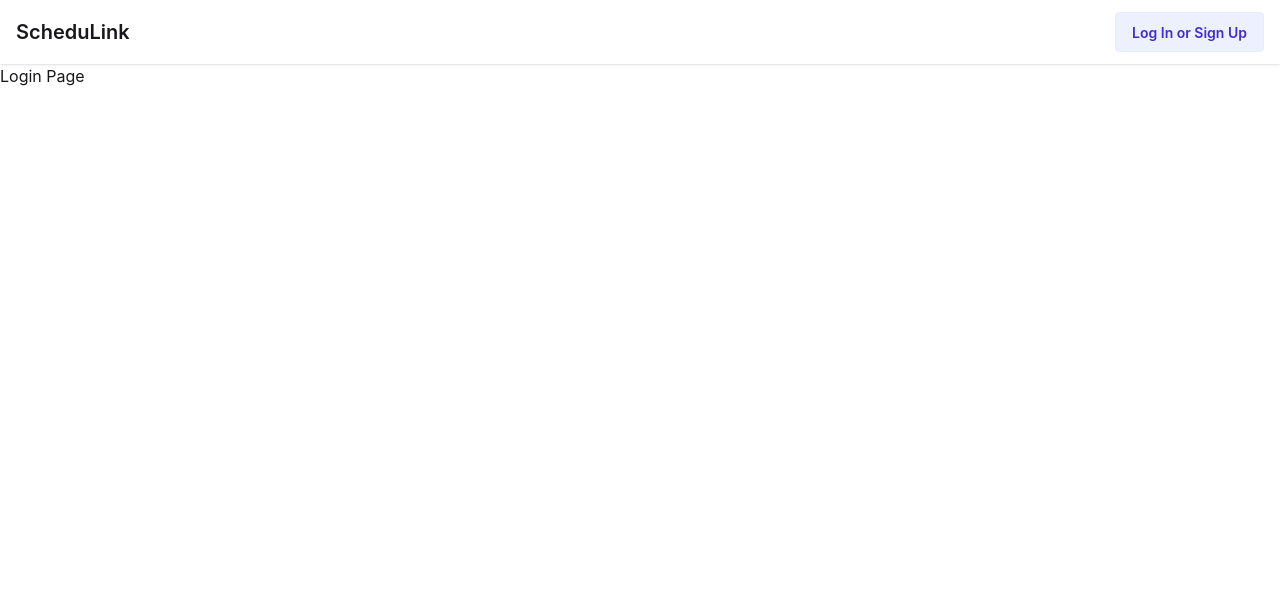
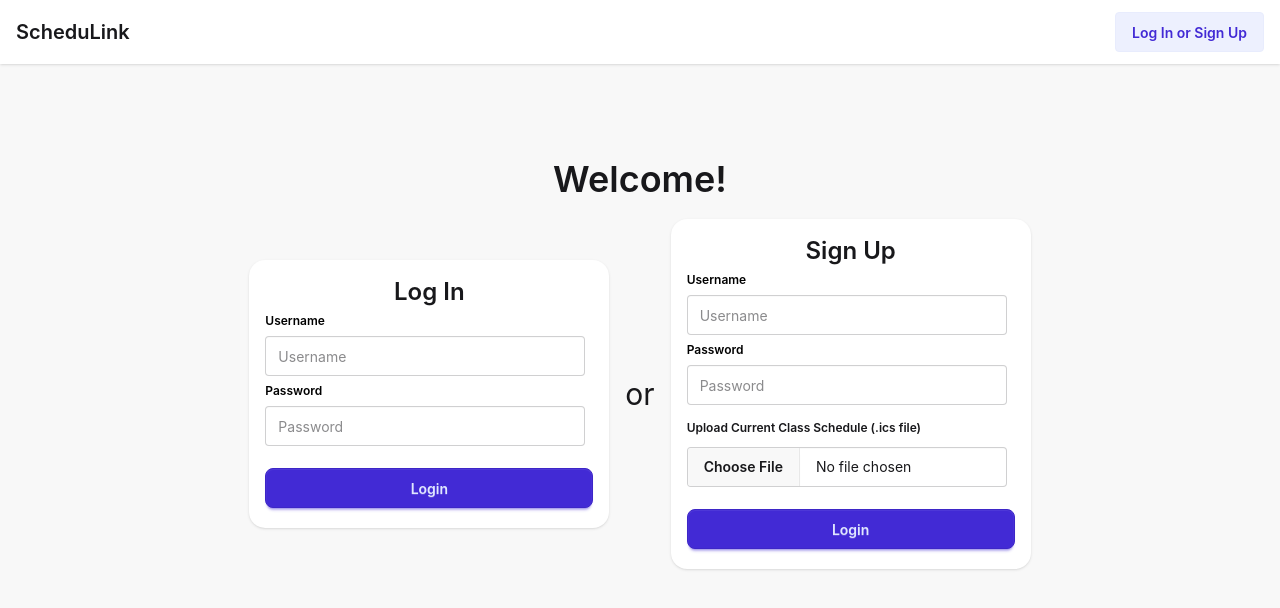
Before and after one commit to Lance-Tan/Schedule-Sharer, an Angular app in the folder ScheduLink-FrontEnd/: page /login in a window 1280 px wide. Shown: the top 608 px of the page. Built offline with nearby package versions, Linux system fonts and the light colour scheme.

Commit message:
login/signup page ui

```diff
--- /dev/null
+++ b/ScheduLink-FrontEnd/src/app/components/login-form.component.ts
@@ -0,0 +1,23 @@
+import { Component, Input } from '@angular/core';
+import { CommonModule } from '@angular/common';
+import { RouterLink } from '@angular/router';
+
+@Component({
+  selector: 'app-login-form',
+    imports: [CommonModule, RouterLink],
+  template: `
+    <form class="fieldset">
+        <label class="label font-semibold text-black">Username</label>
+        <input type="email" class="input" placeholder="Username" />
+
+        <label class="label font-semibold text-black">Password</label>
+        <input type="password" class="input" placeholder="Password" />
+
+        <button class="btn btn-primary mt-4 rounded-lg">Login</button>
+    </form>
+  `,
+  styles: '',
+})
+
+export class LoginForm {
+}
--- /dev/null
+++ b/ScheduLink-FrontEnd/src/app/components/signup-form.component.ts
@@ -0,0 +1,26 @@
+import { Component, Input } from '@angular/core';
+import { CommonModule } from '@angular/common';
+import { RouterLink } from '@angular/router';
+
+@Component({
+  selector: 'app-signup-form',
+    imports: [CommonModule, RouterLink],
+    template: `
+    <form class="fieldset">
+        <label class="label font-semibold text-black">Username</label>
+        <input type="email" class="input" placeholder="Username" />
+
+        <label class="label font-semibold text-black">Password</label>
+        <input type="password" class="input" placeholder="Password" />
+
+        <legend class="fieldset-legend">Upload Current Class Schedule (.ics file) </legend>
+        <input type="file" class="file-input" />
+
+        <button class="btn btn-primary mt-4 rounded-lg">Login</button>
+    </form>
+  `,
+  styles: '',
+})
+
+export class SignupForm {
+}
--- a/ScheduLink-FrontEnd/src/app/pages/home/home.html
+++ b/ScheduLink-FrontEnd/src/app/pages/home/home.html
@@ -6,15 +6,6 @@
     <div class="text-center w-screen">
       <p class="font-semibold text-4xl mb-5">Welcome!</p>
 
-      <div class="flex flex-row gap-4 justify-center">
-        <div class="card w-90 bg-base-100 shadow-sm">
-          Log in placeholder
-        </div>
-        <p class="text-3xl">or</p>
-        <div class="card w-90 bg-base-100 shadow-sm">
-          sign up placeholder
-        </div>
-      </div>
     </div>
   </main>
 </div>
--- a/ScheduLink-FrontEnd/src/app/pages/login/login.html
+++ b/ScheduLink-FrontEnd/src/app/pages/login/login.html
@@ -1,3 +1,24 @@
-<app-nav-bar [signedIn]=false></app-nav-bar>
+<div class="bg-base-200 w-screen h-screen">
 
-<h2>Login Page</h2>
+  <app-nav-bar [signedIn]=false></app-nav-bar>
+
+  <main class="flex items-center h-3/4">
+    <div class="text-center w-screen">
+      <p class="font-semibold text-4xl mb-5">Welcome!</p>
+
+      <div class="flex flex-wrap flex-row gap-4 justify-center">
+        <div class="card w-90 bg-base-100 shadow-sm p-4 rounded-2xl h-fit my-auto">
+            <h2 class="font-semibold text-2xl">Log In</h2>
+            <app-login-form></app-login-form>
+        </div>
+
+        <p class="text-3xl my-auto sm:w-auto w-full">or</p>
+
+        <div class="card w-90 bg-base-100 shadow-sm p-4 rounded-2xl">
+            <h2 class="font-semibold text-2xl">Sign Up</h2>
+            <app-signup-form></app-signup-form>
+        </div>
+      </div>
+    </div>
+  </main>
+</div>
--- a/ScheduLink-FrontEnd/src/app/pages/login/login.ts
+++ b/ScheduLink-FrontEnd/src/app/pages/login/login.ts
@@ -2,10 +2,12 @@ import { Component, signal } from '@angular/core';
 import { RouterOutlet } from '@angular/router';
 
 import { NavBar } from '../../components/nav-bar.component';
+import { LoginForm } from '../../components/login-form.component';
+import { SignupForm } from '../../components/signup-form.component';
 
 @Component({
   selector: 'app-login',
-  imports: [RouterOutlet, NavBar],
+  imports: [RouterOutlet, NavBar, LoginForm, SignupForm],
   templateUrl: './login.html',
   styleUrl: './login.css'
 })
```
